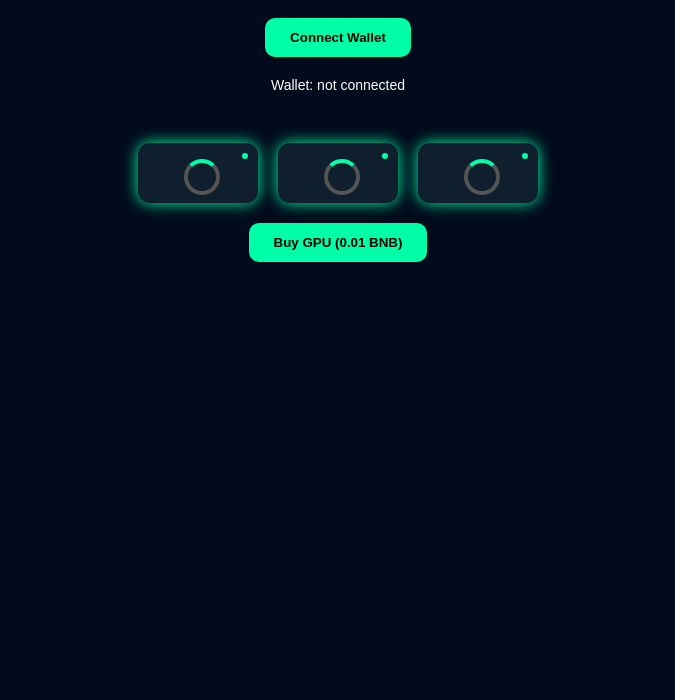
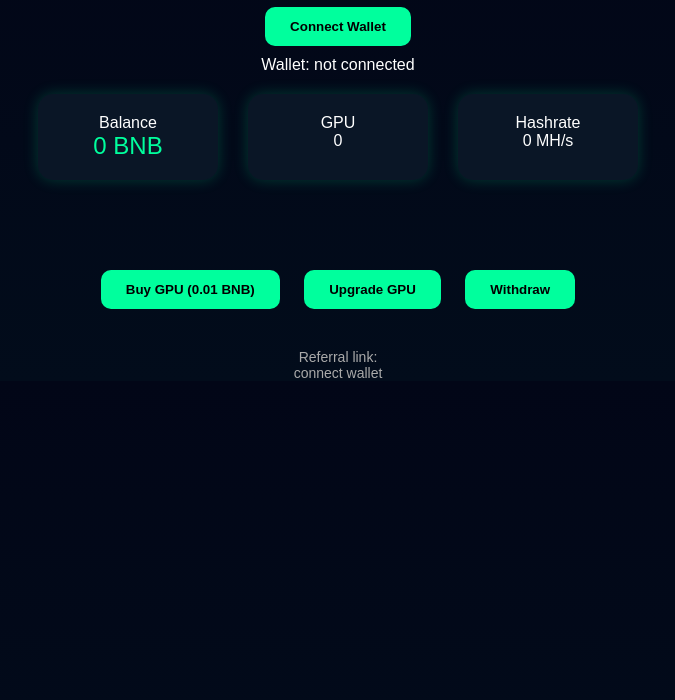
Before and after one commit to sparkpointoficial-rgb/Fermammm, a plain HTML site: page index.html in a window 1280 px wide. Shown: the part 100-800 px from the top of the page, without its empty margins (302-977 px from the left). Drawn offline with Linux system fonts and the light colour scheme.

Commit message:
Update index.html

```diff
--- a/index.html
+++ b/index.html
@@ -2,87 +2,120 @@
 <html>
 <head>
 <meta charset="UTF-8">
-<title>My Mining Farm</title>
+<title>CriptoCapital Mining Farm</title>
 
 <script src="https://cdn.jsdelivr.net/npm/web3@1.8.0/dist/web3.min.js"></script>
 
 <style>
 
 body{
-background:#020b1c;
+background:linear-gradient(180deg,#020617,#020c1b);
+font-family:Arial;
 color:white;
-font-family:Arial;
 text-align:center;
+margin:0;
 }
 
-h1{
-margin-top:40px;
+.header{
+padding:30px;
+font-size:32px;
+font-weight:bold;
+}
+
+.wallet-box{
+margin-top:10px;
 }
 
 button{
+background:#00ff9d;
+border:none;
 padding:12px 25px;
-border:none;
 border-radius:10px;
-background:#00ffa6;
-color:#000;
 font-weight:bold;
 cursor:pointer;
-margin-top:20px;
+margin:10px;
 }
 
-.rig{
+.panel{
+margin-top:20px;
 display:flex;
 justify-content:center;
-gap:20px;
-margin-top:50px;
+gap:30px;
+flex-wrap:wrap;
+}
+
+.card{
+background:#0a1626;
+padding:20px;
+border-radius:15px;
+box-shadow:0 0 15px #00ff9d33;
+width:140px;
+}
+
+.balance{
+font-size:24px;
+color:#00ff9d;
+}
+
+.farm{
+margin-top:40px;
+display:flex;
+justify-content:center;
+gap:25px;
+flex-wrap:wrap;
 }
 
 .gpu{
-width:120px;
-height:60px;
-background:#0f1f2e;
-border-radius:12px;
-box-shadow:0 0 15px #00ffa6;
+width:150px;
+height:80px;
+background:#0f1f33;
+border-radius:15px;
 position:relative;
+box-shadow:0 0 20px #00ff9d55;
 }
 
 .fan{
-width:28px;
-height:28px;
-border:4px solid #555;
-border-top:4px solid #00ffa6;
+width:36px;
+height:36px;
+border:4px solid #444;
+border-top:4px solid #00ff9d;
 border-radius:50%;
 position:absolute;
-top:16px;
-left:46px;
-animation:spin 1s linear infinite;
+top:20px;
+left:55px;
+animation:spin 0.8s linear infinite;
 }
 
 @keyframes spin{
-0%{transform:rotate(0)}
-100%{transform:rotate(360deg)}
+0%{transform:rotate(0deg);}
+100%{transform:rotate(360deg);}
 }
 
 .led{
-width:6px;
-height:6px;
-background:#00ffa6;
+width:8px;
+height:8px;
+background:#00ff9d;
 border-radius:50%;
 position:absolute;
-right:10px;
-top:10px;
+right:12px;
+top:12px;
 animation:blink 1s infinite;
 }
 
 @keyframes blink{
 0%{opacity:1}
-50%{opacity:0.3}
+50%{opacity:0.2}
 100%{opacity:1}
 }
 
-.wallet{
-margin-top:20px;
+.actions{
+margin-top:40px;
+}
+
+.ref{
+margin-top:30px;
 font-size:14px;
+color:#aaa;
 }
 
 </style>
@@ -90,91 +123,115 @@ font-size:14px;
 
 <body>
 
-<h1>My Mining Farm</h1>
+<div class="header">CriptoCapital</div>
 
 <button onclick="connectWallet()">Connect Wallet</button>
 
-<div class="wallet" id="wallet">Wallet: not connected</div>
+<div id="wallet">Wallet: not connected</div>
 
-<div class="rig">
+<div class="panel">
 
-<div class="gpu">
-<div class="fan"></div>
-<div class="led"></div>
+<div class="card">
+<div>Balance</div>
+<div class="balance" id="balance">0 BNB</div>
 </div>
 
-<div class="gpu">
-<div class="fan"></div>
-<div class="led"></div>
+<div class="card">
+<div>GPU</div>
+<div id="gpuCount">0</div>
 </div>
 
-<div class="gpu">
-<div class="fan"></div>
-<div class="led"></div>
+<div class="card">
+<div>Hashrate</div>
+<div id="hashrate">0 MH/s</div>
 </div>
 
 </div>
 
+<div class="farm" id="farm"></div>
+
+<div class="actions">
+
 <button onclick="buyGPU()">Buy GPU (0.01 BNB)</button>
+
+<button onclick="upgradeGPU()">Upgrade GPU</button>
+
+<button onclick="withdraw()">Withdraw</button>
+
+</div>
+
+<div class="ref">
+Referral link:<br>
+<span id="refLink">connect wallet</span>
+</div>
 
 <script>
 
 let web3;
 let account;
+let gpuCount=0;
 
-const contractAddress = "PASTE_CONTRACT_ADDRESS";
+function renderFarm(){
 
-const contractABI = [
-{
-"inputs":[],
-"name":"buyGPU",
-"outputs":[],
-"stateMutability":"payable",
-"type":"function"
+const farm=document.getElementById("farm");
+farm.innerHTML="";
+
+for(let i=0;i<gpuCount;i++){
+
+farm.innerHTML+=`
+<div class="gpu">
+<div class="fan"></div>
+<div class="led"></div>
+</div>
+`;
+
 }
-];
+
+}
 
 async function connectWallet(){
 
 if(window.ethereum){
 
-web3 = new Web3(window.ethereum);
+web3=new Web3(window.ethereum);
 
-await window.ethereum.request({
-method:'eth_requestAccounts'
-});
+await ethereum.request({method:'eth_requestAccounts'});
 
-const accounts = await web3.eth.getAccounts();
+const accounts=await web3.eth.getAccounts();
 
-account = accounts[0];
+account=accounts[0];
 
-document.getElementById("wallet").innerText =
-"Wallet: "+account;
+document.getElementById("wallet").innerText="Wallet: "+account;
 
-}else{
-
-alert("Install MetaMask");
+document.getElementById("refLink").innerText=
+window.location.href+"?ref="+account;
 
 }
 
 }
 
-async function buyGPU(){
+function buyGPU(){
 
-const contract = new web3.eth.Contract(
-contractABI,
-contractAddress
-);
+gpuCount++;
 
-await contract.methods.buyGPU().send({
+document.getElementById("gpuCount").innerText=gpuCount;
 
-from:account,
+document.getElementById("hashrate").innerText=
+gpuCount*50+" MH/s";
 
-value:web3.utils.toWei("0.01","ether")
+renderFarm();
 
-});
+}
 
-alert("GPU purchased");
+function upgradeGPU(){
+
+alert("GPU upgraded");
+
+}
+
+function withdraw(){
+
+alert("Withdraw from smart contract");
 
 }
 
```
